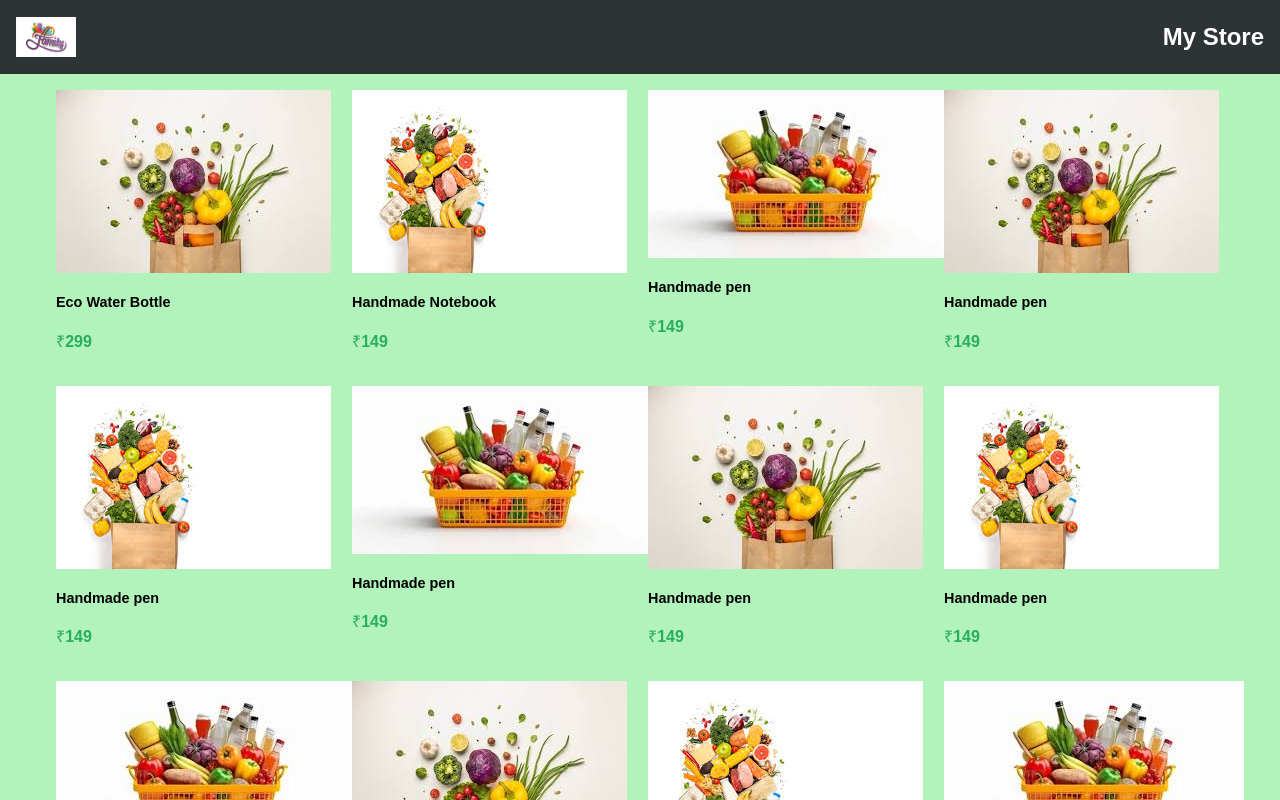
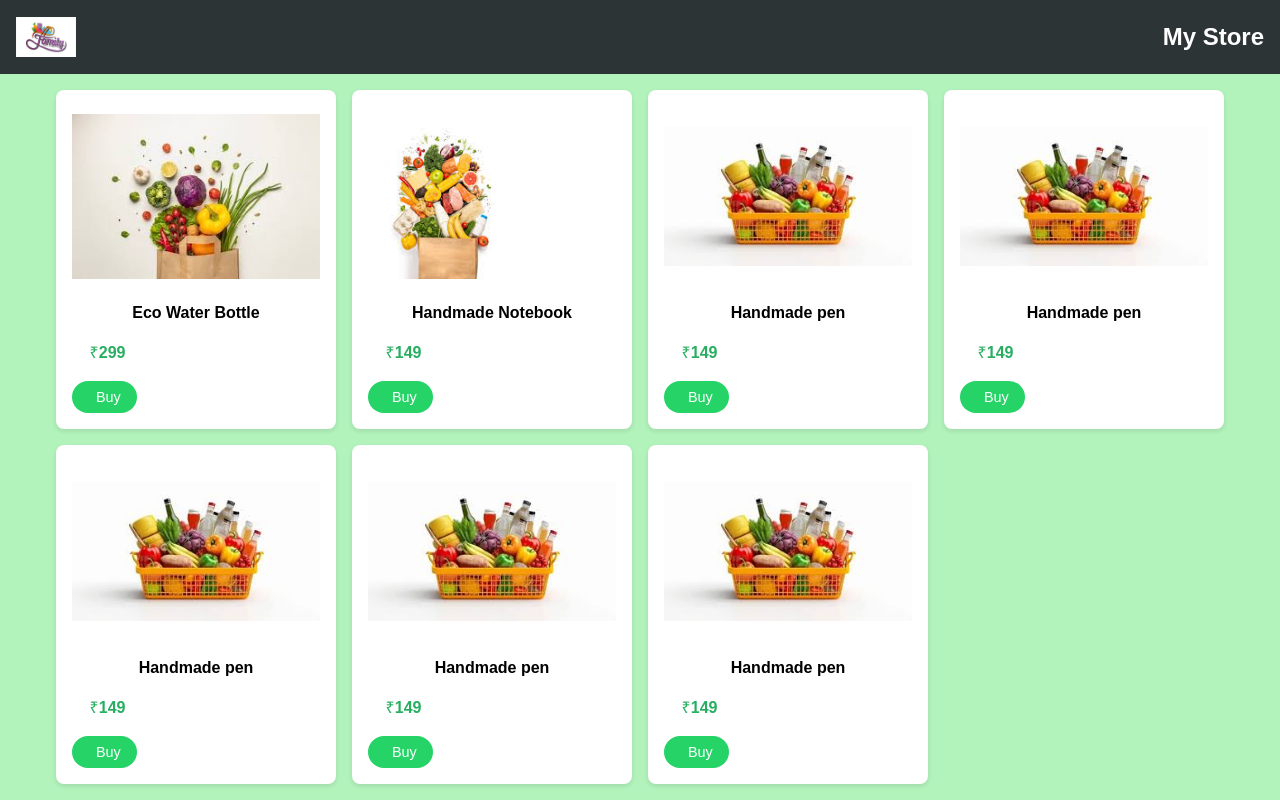
Before and after one commit to desuraj/e-commerce-static, a React (Vite) app: page / in a window 1280 px wide. Shown: the top 800 px of the page. Built offline with nearby package versions, Linux system fonts and the light colour scheme.

Commit message:
fix the bug

```diff
--- a/public/products.json
+++ b/public/products.json
@@ -41,59 +41,7 @@
   {
     "name": "Handmade pen",
     "price": "₹149",
-    "image": "images/product4.jpg",
-    "details": {
-      "Pages": "100",
-      "Size": "A5",
-      "Cover": "Hard",
-      "Material": "Recycled Paper",
-      "Model number": "NB456",
-      "Serial number": "SN1002"
-    }
-  },
-  {
-    "name": "Handmade pen",
-    "price": "₹149",
-    "image": "images/product5.jpg",
-    "details": {
-      "Pages": "100",
-      "Size": "A5",
-      "Cover": "Hard",
-      "Material": "Recycled Paper",
-      "Model number": "NB456",
-      "Serial number": "SN1002"
-    }
-  },
-  {
-    "name": "Handmade pen",
-    "price": "₹149",
-    "image": "images/product6.jpg",
-    "details": {
-      "Pages": "100",
-      "Size": "A5",
-      "Cover": "Hard",
-      "Material": "Recycled Paper",
-      "Model number": "NB456",
-      "Serial number": "SN1002"
-    }
-  },
-  {
-    "name": "Handmade pen",
-    "price": "₹149",
-    "image": "images/product1.jpg",
-    "details": {
-      "Pages": "100",
-      "Size": "A5",
-      "Cover": "Hard",
-      "Material": "Recycled Paper",
-      "Model number": "NB456",
-      "Serial number": "SN1002"
-    }
-  },
-  {
-    "name": "Handmade pen",
-    "price": "₹149",
-    "image": "images/product2.jpg",
+    "image": "images/product3.jpg",
     "details": {
       "Pages": "100",
       "Size": "A5",
@@ -119,7 +67,7 @@
   {
     "name": "Handmade pen",
     "price": "₹149",
-    "image": "images/product4.jpg",
+    "image": "images/product3.jpg",
     "details": {
       "Pages": "100",
       "Size": "A5",
@@ -132,19 +80,7 @@
   {
     "name": "Handmade pen",
     "price": "₹149",
-    "image": "images/product5.jpg",
-    "details": {
-      "Pages": "100",
-      "Size": "A5",
-      "Cover": "Hard",
-      "Material": "Recycled Paper",
-      "Model number": "NB456",
-      "Serial number": "SN1002"
-    }
-  },{
-    "name": "Handmade pen",
-    "price": "₹149",
-    "image": "images/product6.jpg",
+    "image": "images/product3.jpg",
     "details": {
       "Pages": "100",
       "Size": "A5",
--- a/src/App.css
+++ b/src/App.css
@@ -56,13 +56,14 @@ header h1 {
 .product {
   background: white;
   border-radius: 8px;
+  color: black;
   padding: 1rem;
   box-shadow: 0 2px 5px rgba(0, 0, 0, 0.1);
   position: relative;
   transition: transform 0.2s ease;
   text-align: center;
 }
-
+/*No effect*/
 .product:hover {
   transform: translateY(-5px);
 }
@@ -74,13 +75,16 @@ header h1 {
 }
 
 .product h2 {
-  font-size: 1.1rem;
+  font-size: 1.0rem;
   margin: 0.5rem 0;
 }
 
 .price {
   font-weight: bold;
+  margin-left: 1.1rem;
   color: #27ae60;
+  text-align: left; /* keeps price centered */
+  width: auto; /
 }
 
 .buy-btn {
@@ -94,7 +98,7 @@ header h1 {
   justify-content: center;
   margin-top: 0.5rem;
   font-size: 0.9rem;
-  width: 100%;
+  width:auto;
   cursor: pointer;
 }
 
@@ -102,16 +106,14 @@ header h1 {
   margin-right: 0.5rem;
 }
 
-.about,
-.support,
-.social {
+.about,.support,.social {
   margin-top: 2rem;
+  color: black;
   background: white;
   padding: 1rem;
   border-radius: 8px;
   box-shadow: 0 1px 3px rgba(0, 0, 0, 0.05);
 }
-
 .about h2,
 .support h2,
 .social h2 {
@@ -125,10 +127,6 @@ header h1 {
 .social p {
   font-size: 0.95rem;
   line-height: 1.5;
-}
-.product-name {
-  font-size: 0.9rem;
-  color: black;
 }
 
 footer {
--- a/src/App.jsx
+++ b/src/App.jsx
@@ -12,8 +12,7 @@ function App() {
   useEffect(() => {
     fetch('products.json')
       .then(res => res.json())
-      .then(data => setProducts(data))
-      .catch((err) => console.error('Failed to load products', err));
+      .then(data => setProducts(data));
   }, []);
 
   return (
@@ -25,12 +24,13 @@ function App() {
 
       <div className="container">
         <div className="product-grid">
-          {products.map((product, idx) => (
-            <div key={idx} className="product-card">
-              <img src={product.image} alt={product.name} />
-              <h2 className="product-name">{product.name}</h2>
-              <p className="price">{product.price}</p>
-            </div>
+          {products.map((p, i) => (
+            <ProductCard
+              key={i}
+              product={p}
+              phone={CONFIG.whatsappNumber}
+              onClick={() => setSelected(p)}
+            />
           ))}
         </div>
 
--- a/src/components/ProductCard.jsx
+++ b/src/components/ProductCard.jsx
@@ -9,7 +9,7 @@ export default function ProductCard({ product, phone, onClick }) {
     <div className="product" onClick={(e) => {
       if (!e.target.closest('.buy-btn')) onClick();
     }}>
-      <img src={`/images/${product.image}`} alt={product.name} />
+      <img src={product.image} alt={product.name} />
       <h2>{product.name}</h2>
       <p className="price">{product.price}</p>
       <a
```
